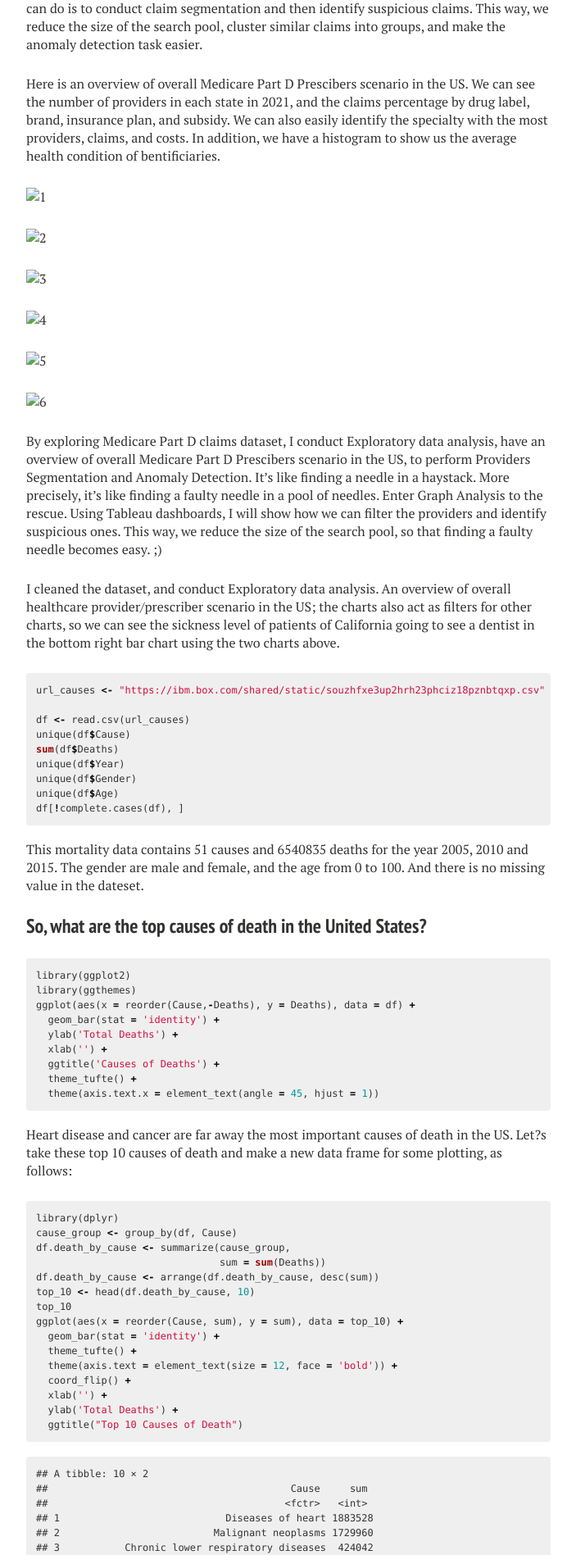
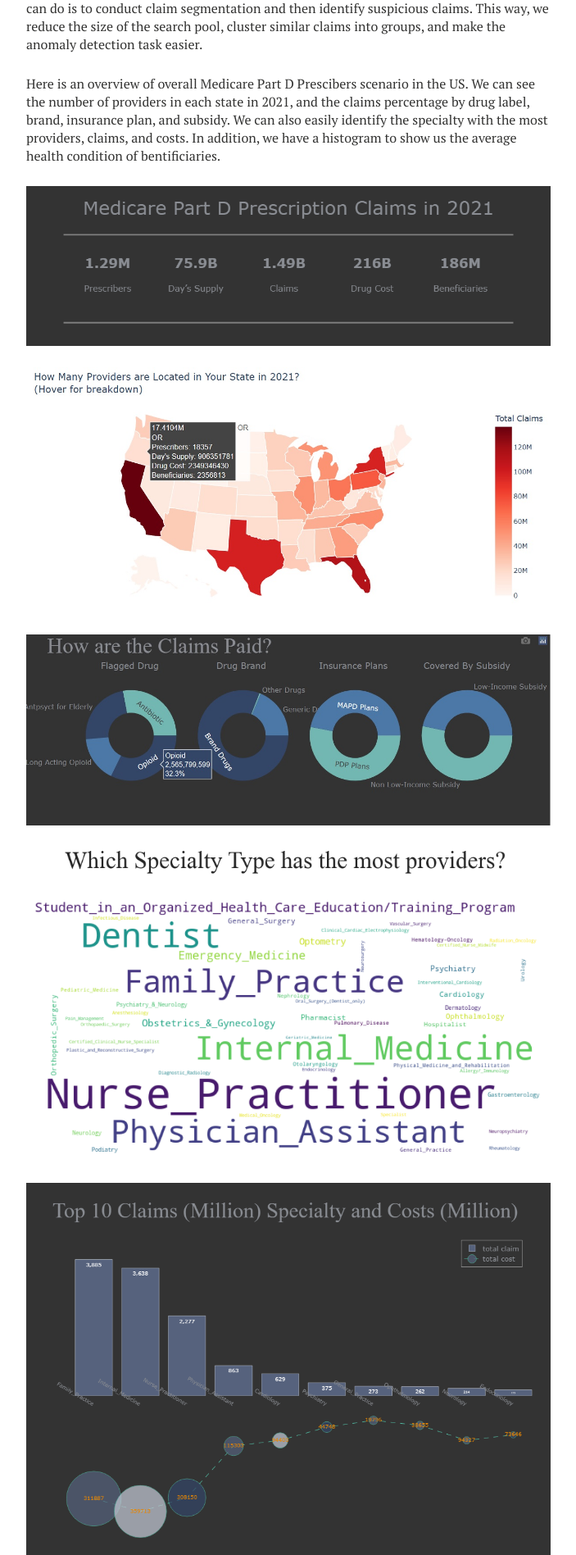
Before and after one commit to Janzhuj/janzhuj.github.io, a Jekyll site: the page built from _posts/2023-08-23-Medicare-Part-D-Claims-Segmentation-and-Anomaly-Detection.md, in a window 1280 px wide. Shown: the part 577-2474 px from the top of the page at 82% size, without its empty margins (288-991 px from the left). Built offline with Jekyll 4.4.1, drawn with Linux system fonts in a browser that asks for light colours; nearby versions of some CDN libraries; library files that are not in the unit come from our copies; comment, search, counter and statistics services are not loaded.

Commit message:
Update 2023-08-23-Medicare-Part-D-Claims-Segmentation-and-Anomaly-Detection.md

```diff
--- a/_posts/2023-08-23-Medicare-Part-D-Claims-Segmentation-and-Anomaly-Detection.md
+++ b/_posts/2023-08-23-Medicare-Part-D-Claims-Segmentation-and-Anomaly-Detection.md
@@ -15,17 +15,17 @@ When our aim is to identify suspicious claims, we face a problem:  there is an o
 
 Here is an overview of overall Medicare Part D Prescibers scenario in the US. We can see the number of providers in each state in 2021, and the claims percentage by drug label, brand, insurance plan, and subsidy. We can also easily identify the specialty with the most providers, claims, and costs. In addition, we have a histogram to show us the average health condition of bentificiaries.
 
-![1](/figs/2017-03-25-Causes-of-Death/1.png)
+![1](/figs/2023-08-23-Medicare-Part-D-Claims-Segmentation-and-Anomaly-Detection/1.png)
 
-![2](/figs/2017-03-25-Causes-of-Death/2.jpg)
+![2](/figs/2023-08-23-Medicare-Part-D-Claims-Segmentation-and-Anomaly-Detection/2.jpg)
 
-![3](/figs/2017-03-25-Causes-of-Death/3.jpg)
+![3](/figs/2023-08-23-Medicare-Part-D-Claims-Segmentation-and-Anomaly-Detection/3.jpg)
 
-![4](/figs/2017-03-25-Causes-of-Death/4.png)
+![4](/figs/2023-08-23-Medicare-Part-D-Claims-Segmentation-and-Anomaly-Detection/4.png)
 
-![5](/figs/2017-03-25-Causes-of-Death/5.png)
+![5](/figs/2023-08-23-Medicare-Part-D-Claims-Segmentation-and-Anomaly-Detection/5.png)
 
-![6](/figs/2017-03-25-Causes-of-Death/6.png)
+![6](/figs/2023-08-23-Medicare-Part-D-Claims-Segmentation-and-Anomaly-Detection/6.png)
 
 
 
```
